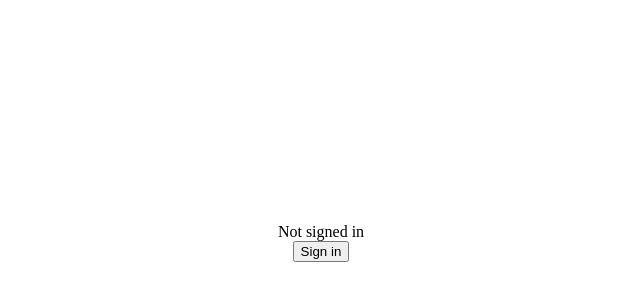
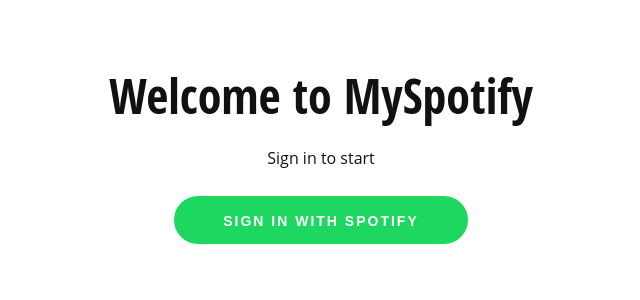
Before and after one commit to AtaAtasoy/MySpotify, a Next.js app in the folder client/: page / in a window 1280 px wide. Shown: the part 230-530 px from the top of the page, without its empty margins (319-959 px from the left). Built offline with nearby package versions, Linux system fonts and the light colour scheme; no server answers.

Commit message:
Beautify login page

```diff
--- a/client/pages/_app.js
+++ b/client/pages/_app.js
@@ -1,4 +1,5 @@
 import { SessionProvider } from "next-auth/react"
+import '../styles/globals.css'
 
 export default function App({
   Component,
--- /dev/null
+++ b/client/pages/components/homepage.jsx
@@ -0,0 +1,26 @@
+import { useSession, signIn, signOut } from "next-auth/react"
+import ProfileInformation from "./profileInformation"
+import PlaylistInfromation from "./playlistInformation"
+
+export default function Homepage() {
+    const { data: session } = useSession()
+
+    if (session) {
+        return (
+            <div className="signed-in-home">
+                <div className="signed-in-header">
+                    <ProfileInformation />
+                    <button onClick={() => signOut('spotify')}>Sign out</button>
+                </div>
+                <PlaylistInfromation />
+            </div>
+        )
+    }
+    return (
+        <div className="not-signed-in-div">
+            <h2 className="welcome-text">Welcome to MySpotify</h2>
+            <p>Sign in to start</p>
+            <button onClick={() => signIn('spotify')} id="sign-out-button">Sign in with Spotify</button>
+        </div>
+    )
+}
--- a/client/pages/components/login-btn.jsx
+++ /dev/null
@@ -1,22 +0,0 @@
-import { useSession, signIn, signOut, get } from "next-auth/react"
-import Image from "next/image"
-
-export default function LoginButton() {
-    const { data: session } = useSession()
-
-  if (session) {
-    return (
-      <>
-        <Image src={session.user.image} width={200} height={200} alt={"user-profile-picture"}/>
-        Signed in as {session.user.email}<br />
-        <button onClick={() => signOut()}>Sign out</button>
-      </>
-    )
-  }
-  return (
-    <>
-      Not signed in <br />
-      <button onClick={() => signIn()}>Sign in</button>
-    </>
-  )
-}
--- /dev/null
+++ b/client/pages/components/playlistInformation.jsx
@@ -0,0 +1,7 @@
+export default function PlaylistInfromation(){
+    return(
+        <div className="playlist-information">
+
+        </div>
+    )
+}
--- /dev/null
+++ b/client/pages/components/profileInformation.jsx
@@ -0,0 +1,12 @@
+import { useSession } from "next-auth/react"
+import Image from "next/image"
+
+export default function ProfileInformation (){
+    const { data: session } = useSession()
+    return(
+        <div className="profile-information">
+            <Image className="profile-picture" alt="profile-picture" src={session.user.image} width={150} height={150} />
+            <h2 className="user-name">{session.user.name}</h2>
+        </div>
+    )
+}
--- a/client/pages/index.js
+++ b/client/pages/index.js
@@ -1,17 +1,17 @@
 import Head from 'next/head'
 import styles from '../styles/Home.module.css'
-import LoginButton from './components/login-btn'
+import Homepage from './components/homepage'
 
 export default function Home() {
+
   return (
     <div className={styles.container}>
       <Head>
         <title>MySpotify</title>
         <link rel="icon" href="/favicon.ico" />
       </Head>
-
-      <main className={styles.main}>
-          <LoginButton/>
+      <main>
+        <Homepage />
       </main>
     </div>
   )
--- a/client/styles/Home.module.css
+++ b/client/styles/Home.module.css
@@ -1,129 +1,3 @@
 .container {
   padding: 0 2rem;
 }
-
-.main {
-  min-height: 100vh;
-  padding: 4rem 0;
-  flex: 1;
-  display: flex;
-  flex-direction: column;
-  justify-content: center;
-  align-items: center;
-}
-
-.footer {
-  display: flex;
-  flex: 1;
-  padding: 2rem 0;
-  border-top: 1px solid #eaeaea;
-  justify-content: center;
-  align-items: center;
-}
-
-.footer a {
-  display: flex;
-  justify-content: center;
-  align-items: center;
-  flex-grow: 1;
-}
-
-.title a {
-  color: #0070f3;
-  text-decoration: none;
-}
-
-.title a:hover,
-.title a:focus,
-.title a:active {
-  text-decoration: underline;
-}
-
-.title {
-  margin: 0;
-  line-height: 1.15;
-  font-size: 4rem;
-}
-
-.title,
-.description {
-  text-align: center;
-}
-
-.description {
-  margin: 4rem 0;
-  line-height: 1.5;
-  font-size: 1.5rem;
-}
-
-.code {
-  background: #fafafa;
-  border-radius: 5px;
-  padding: 0.75rem;
-  font-size: 1.1rem;
-  font-family: Menlo, Monaco, Lucida Console, Liberation Mono, DejaVu Sans Mono,
-    Bitstream Vera Sans Mono, Courier New, monospace;
-}
-
-.grid {
-  display: flex;
-  align-items: center;
-  justify-content: center;
-  flex-wrap: wrap;
-  max-width: 800px;
-}
-
-.card {
-  margin: 1rem;
-  padding: 1.5rem;
-  text-align: left;
-  color: inherit;
-  text-decoration: none;
-  border: 1px solid #eaeaea;
-  border-radius: 10px;
-  transition: color 0.15s ease, border-color 0.15s ease;
-  max-width: 300px;
-}
-
-.card:hover,
-.card:focus,
-.card:active {
-  color: #0070f3;
-  border-color: #0070f3;
-}
-
-.card h2 {
-  margin: 0 0 1rem 0;
-  font-size: 1.5rem;
-}
-
-.card p {
-  margin: 0;
-  font-size: 1.25rem;
-  line-height: 1.5;
-}
-
-.logo {
-  height: 1em;
-  margin-left: 0.5rem;
-}
-
-@media (max-width: 600px) {
-  .grid {
-    width: 100%;
-    flex-direction: column;
-  }
-}
-
-@media (prefers-color-scheme: dark) {
-  .card,
-  .footer {
-    border-color: #222;
-  }
-  .code {
-    background: #111;
-  }
-  .logo img {
-    filter: invert(1);
-  }
-}
--- a/client/styles/globals.css
+++ b/client/styles/globals.css
@@ -1,26 +1,101 @@
 html,
-body {
-  padding: 0;
-  margin: 0;
-  font-family: -apple-system, BlinkMacSystemFont, Segoe UI, Roboto, Oxygen,
-    Ubuntu, Cantarell, Fira Sans, Droid Sans, Helvetica Neue, sans-serif;
-}
-
 a {
   color: inherit;
   text-decoration: none;
 }
 
-* {
-  box-sizing: border-box;
+button {
+  display: inline-block;
+  outline: none;
+  cursor: pointer;
+  font-size: 14px;
+  line-height: 1;
+  border-radius: 500px;
+  transition-property: background-color, border-color, color, box-shadow, filter;
+  transition-duration: .3s;
+  border: 1px solid transparent;
+  letter-spacing: 2px;
+  min-width: 160px;
+  text-transform: uppercase;
+  white-space: normal;
+  font-weight: 700;
+  text-align: center;
+  padding: 17px 48px;
+  color: #fff;
+  background-color: #1ED760;
+  height: 48px;
+  margin-bottom: 5%;
 }
 
-@media (prefers-color-scheme: dark) {
-  html {
-    color-scheme: dark;
-  }
-  body {
-    color: white;
-    background: black;
-  }
+button:hover {
+  transform: scale(1.04);
+  background-color: #21e065;
 }
+
+
+h2 {
+  color: #111;
+  font-family: 'Open Sans Condensed', sans-serif;
+  font-size: 48px;
+  font-weight: 700;
+  line-height: 48px;
+  margin: 0 0 24px;
+  padding: 0 30px;
+
+  text-align: center;
+}
+
+p {
+  color: #111;
+  font-family: 'Open Sans', sans-serif;
+  font-size: 16px;
+  line-height: 28px;
+  margin: 0 0 24px;
+}
+
+.not-signed-in-div {
+  width: max-content;
+  height: max-content;
+  position: absolute;
+  /*Can also be `fixed`*/
+
+  left: 0;
+  right: 0;
+  top: 0;
+  bottom: 0;
+
+  margin: auto;
+  /*Solves a problem in which the content is being cut when the div is smaller than its' wrapper:*/
+  max-width: 100%;
+  max-height: 100%;
+  overflow: auto;
+
+  text-align: center;
+}
+
+.signed-in-header {
+  display: flex;
+  align-items: flex-end;
+}
+
+#sign-out-button {
+  flex: 1;
+}
+
+.profile-information {
+  flex: 1;
+  display: flex;
+  align-items: center;
+  column-gap: 20px;
+  margin-bottom: 10px;
+}
+
+.profile-picture {
+  border-radius: 50%;
+}
+
+.playlist-information {
+  background-color: #111;
+  width: 500px;
+  height: 500px;
+}
```
